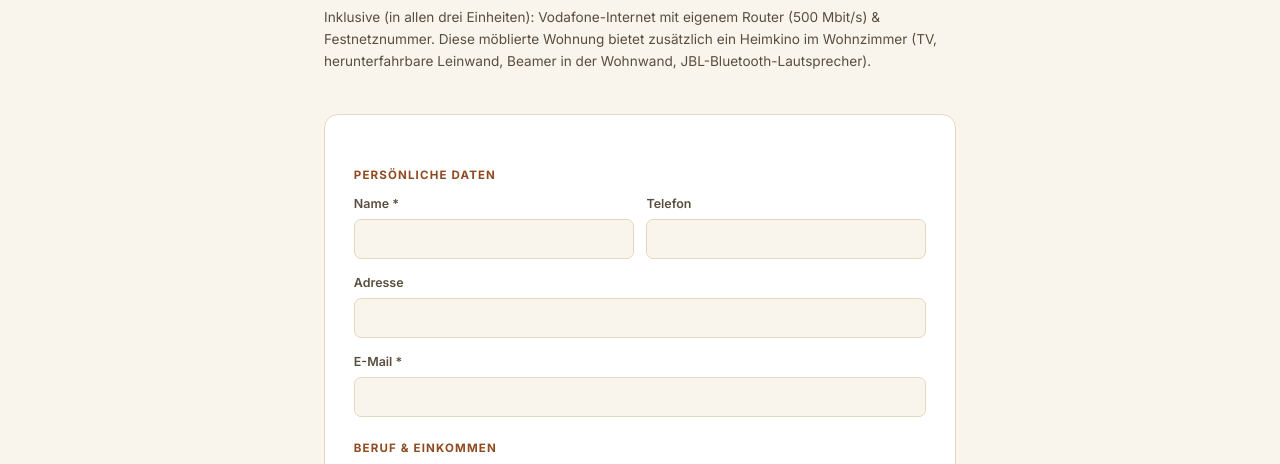
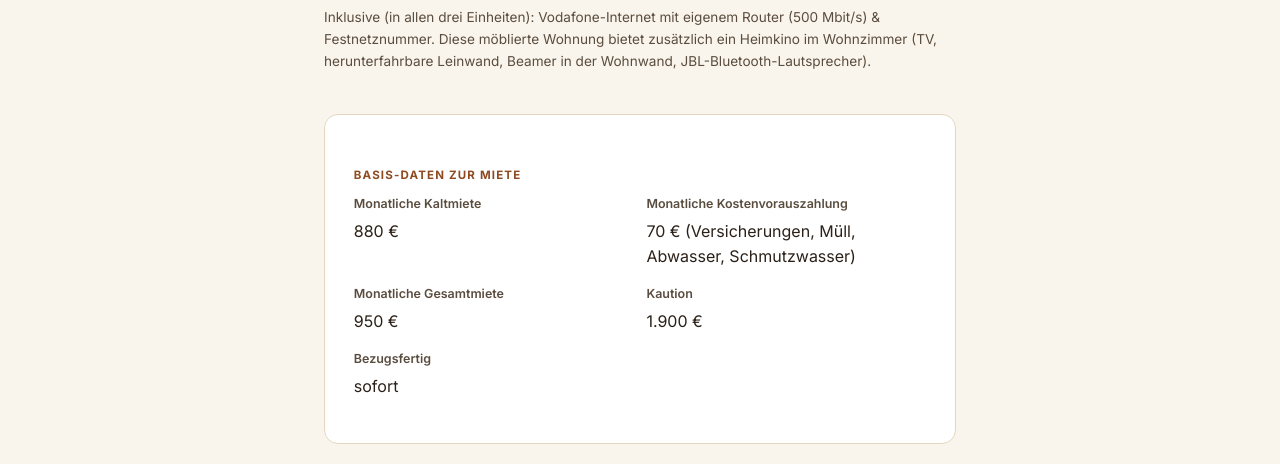
Before and after one commit to haraldlinhart-prog/keksstrasse4-de-recovered, a website: page mietantrag.html in a window 1280 px wide. Shown: the part 287-751 px from the top of the page. Drawn offline with nearby package versions, Linux system fonts and the light colour scheme.

Commit message:
Add rental information section to mietantrag.html

```diff
--- a/mietantrag.html
+++ b/mietantrag.html
@@ -32,6 +32,7 @@ footer{padding:2rem 0;text-align:center;font-size:.78rem;color:var(--ink2)}
     <p>Hier können Sie uns die ersten Basis-Informationen mitteilen. Das ist noch kein verbindlicher Mietantrag – wir melden uns danach gerne bei Ihnen für alles Weitere.</p>
     <p style="margin-top:.6rem;font-size:.85rem">Inklusive (in allen drei Einheiten): Vodafone-Internet mit eigenem Router (500 Mbit/s) &amp; Festnetznummer. Diese möblierte Wohnung bietet zusätzlich ein Heimkino im Wohnzimmer (TV, herunterfahrbare Leinwand, Beamer in der Wohnwand, JBL-Bluetooth-Lautsprecher).</p>
   </div>
+  <div class="card"><div class="section-label">Basis-Daten zur Miete</div><div class="f-row"><div class="f-group"><label>Monatliche Kaltmiete</label><div>880 &euro;</div></div><div class="f-group"><label>Monatliche Kostenvorauszahlung</label><div>70 &euro; (Versicherungen, M&uuml;ll, Abwasser, Schmutzwasser)</div></div></div><div class="f-row"><div class="f-group"><label>Monatliche Gesamtmiete</label><div>950 &euro;</div></div><div class="f-group"><label>Kaution</label><div>1.900 &euro;</div></div></div><div class="f-group"><label>Bezugsfertig</label><div>sofort</div></div></div>
 
   <div class="card">
     <div class="form-msg" id="antragMsg"></div>
```
